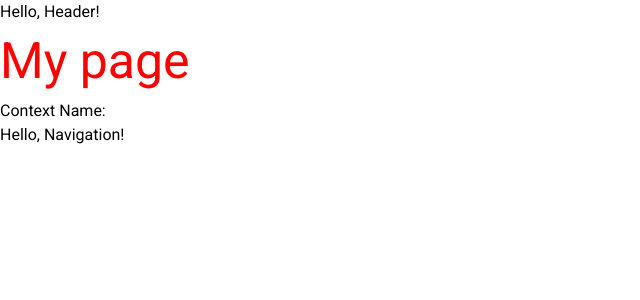
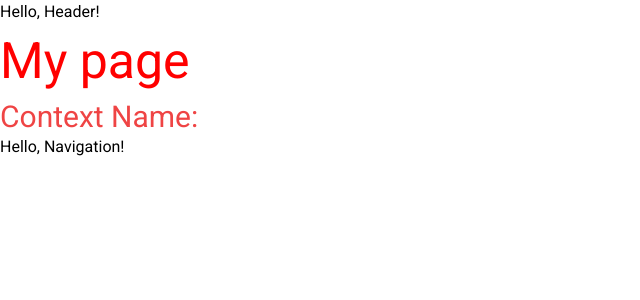
Before and after one commit to pedrobzz/dellamovie, a Next.js app: page / in a window 1280 px wide. Shown: the top 300 px of the page, without its empty margins (0-640 px from the left). Built offline with nearby package versions, Linux system fonts and the light colour scheme; no server answers.

Commit message:
test tailwind Co-authored-by: Pedro Bzz <57912928+pedrobzz@users.noreply.github.com>

```diff
--- a/src/pages/index.tsx
+++ b/src/pages/index.tsx
@@ -7,7 +7,7 @@ const Home = (): JSX.Element => {
   return (
     <>
       <Title>My page</Title>
-      <h3>Context Name: {ctx.name}</h3>
+      <h3 className="text-3xl text-red-500">Context Name: </h3>
     </>
   );
 };
```
